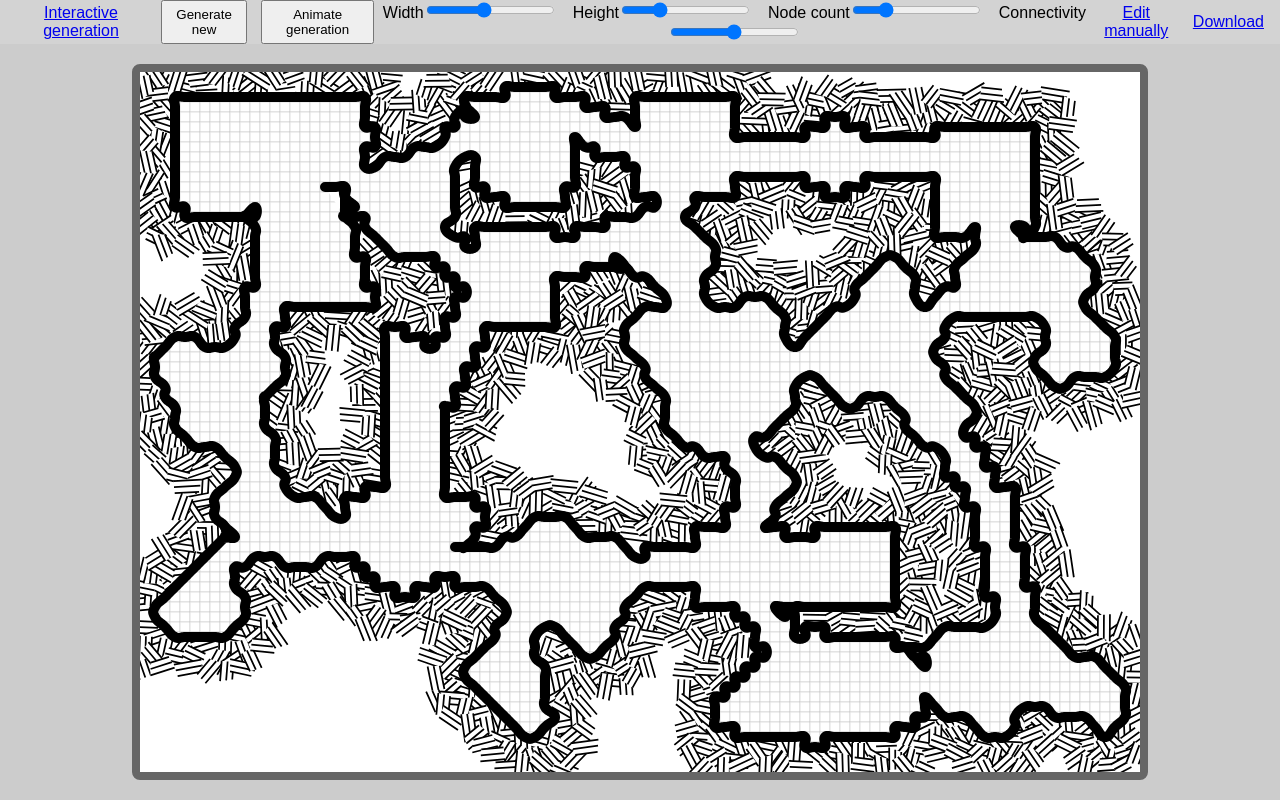
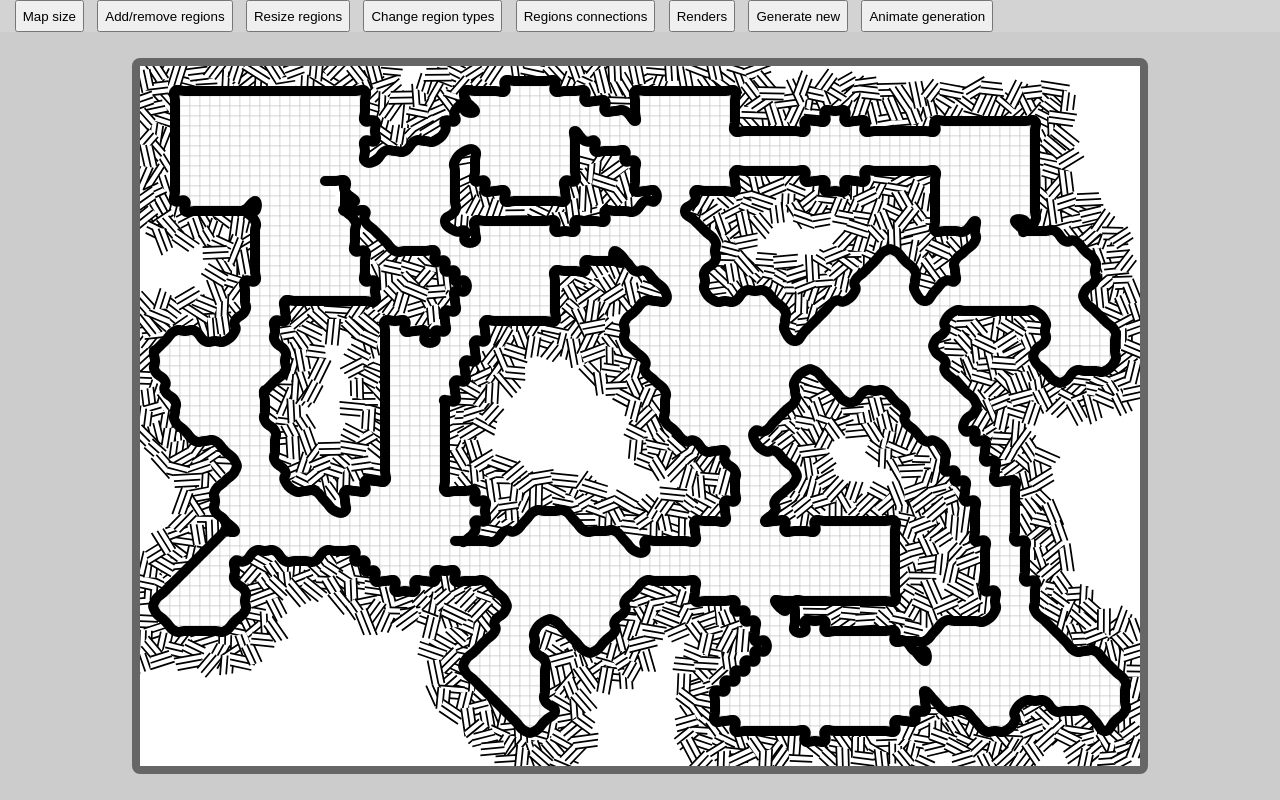
Before and after one commit to FTWinston/RandomDungeon, a React (Create React App) app: page / in a window 1280 px wide. Built offline with nearby package versions, Linux system fonts and the light colour scheme.

Commit message:
Removed react router. Replaced concept of separate interactive generation with ability to edit auto-generated maps.

```diff
--- a/package.json
+++ b/package.json
@@ -5,7 +5,6 @@
   "dependencies": {
     "react": "^16.12.0",
     "react-dom": "^16.12.0",
-    "react-router-dom": "^5.1.2",
     "react-scripts": "^3.2.0"
   },
   "scripts": {
@@ -19,7 +18,6 @@
     "@types/node": "^8.0.52",
     "@types/react": "^16.9.11",
     "@types/react-dom": "^16.9.4",
-    "@types/react-router-dom": "^5.1.2",
     "typescript": "^3.7.2"
   },
   "browserslist": {
--- a/src/components/App.tsx
+++ b/src/components/App.tsx
@@ -1,6 +1,5 @@
 import * as React from 'react';
 import { FunctionComponent, useState, useEffect } from 'react';
-import { BrowserRouter as Router } from 'react-router-dom';
 import { Menu } from './menu/Menu';
 import { FixedCanvas } from './Canvas';
 import { Dungeon } from '../dungeon/model/Dungeon';
@@ -85,7 +84,6 @@ export const App: FunctionComponent = () => {
     useEffect(() => { generate(GenerationSteps.Render) }, []); // eslint-disable-line
 
     return (
-        <Router>
         <div className="App">
             <Menu
                 dungeon={dungeon}
@@ -106,6 +104,5 @@ export const App: FunctionComponent = () => {
                 ref={canvas}
             />
         </div>
-        </Router>
     );
 }
--- a/src/components/menu/AutoGenerate.tsx
+++ /dev/null
@@ -1,115 +0,0 @@
-import * as React from 'react';
-import { FunctionComponent, useMemo } from 'react';
-import { IGenerationSettings } from '../../dungeon/IGenerationSettings';
-import { GenerationSteps } from '../../dungeon/GenerationSteps';
-import { Link } from 'react-router-dom';
-import { RangeInput } from '../common/RangeInput';
-
-export interface Props {
-    isGenerating: boolean;
-    generationSettings: Readonly<IGenerationSettings>;
-    setGenerationSettings: (settings: IGenerationSettings) => void;
-    generate: (generateTo: GenerationSteps) => Promise<void>;
-    regenerate: (animate: boolean, generateFrom: GenerationSteps, generateTo: GenerationSteps) => Promise<void>;
-    skip: () => void;
-    finish: () => void;
-}
-
-export const AutoGenerate: FunctionComponent<Props> = props => {
-    const { generate, regenerate } = props;
-    const settings = props.generationSettings;
-
-    const generateNew = useMemo(() => (() => generate(GenerationSteps.Render)), [generate]);
-    const animate = useMemo(() => (() => regenerate(true, GenerationSteps.FIRST_STEP, GenerationSteps.Render)), [regenerate]);
-
-    const regenerateFromStart = useMemo(() => (() => regenerate(false, GenerationSteps.FIRST_STEP, GenerationSteps.Render)), [regenerate]);
-    const regenerateFromConnectivity = useMemo(() => (() => regenerate(false, GenerationSteps.FilterLinks, GenerationSteps.Render)), [regenerate]);
-
-    const setWidth = (val: number) => {
-        props.setGenerationSettings({
-            ...settings,
-            cellsWide: val,
-        });
-    };
-
-    const setHeight = (val: number) => {
-        props.setGenerationSettings({
-            ...settings,
-            cellsHigh: val,
-        });
-    };
-
-    const setNodeCount = (val: number) => {
-        props.setGenerationSettings({
-            ...settings,
-            nodeCount: val,
-        });
-    };
-
-    const setConnectivity = (val: number) => {
-        props.setGenerationSettings({
-            ...settings,
-            connectivity: val,
-        });
-    };
-
-    const generateOrSkip = props.isGenerating
-        ? <button className="menu__button">Skip step</button>
-        : <button className="menu__button" onClick={generateNew}>Generate new</button>
-
-    const animateOrFinish = props.isGenerating
-        ? <button className="menu__button">Finish</button>
-        : <button className="menu__button" onClick={animate}>Animate generation</button>
-
-    return <div className="menu menu--autoGenerate">
-        <Link className="menu__link" to="/interactive">Interactive generation</Link>
-
-        {generateOrSkip}
-        {animateOrFinish}
-
-        <div className="menu__group">
-            <RangeInput
-                label="Width"
-                min={20}
-                max={200}
-                value={settings.cellsWide}
-                onChange={setWidth}
-                onChangeComplete={regenerateFromStart}
-                disabled={props.isGenerating}
-            />
-
-            <RangeInput
-                label="Height"
-                min={20}
-                max={200}
-                value={settings.cellsHigh}
-                onChange={setHeight}
-                onChangeComplete={regenerateFromStart}
-                disabled={props.isGenerating}
-            />
-
-            <RangeInput
-                label="Node count"
-                min={2}
-                max={100}
-                value={settings.nodeCount}
-                onChange={setNodeCount}
-                onChangeComplete={regenerateFromStart}
-                disabled={props.isGenerating}
-            />
-
-            <RangeInput
-                label="Connectivity"
-                min={0}
-                max={100}
-                value={settings.connectivity}
-                onChange={setConnectivity}
-                onChangeComplete={regenerateFromConnectivity}
-                disabled={props.isGenerating}
-            />
-        </div>
-
-        <Link className="menu__link" to="/interactive/details">Edit manually</Link>
-        <Link className="menu__link" to="/download">Download</Link>
-    </div>
-}
--- /dev/null
+++ b/src/components/menu/Generate.tsx
@@ -0,0 +1,45 @@
+import * as React from 'react';
+import { FunctionComponent, useMemo } from 'react';
+import { GenerationSteps } from '../../dungeon/GenerationSteps';
+
+export interface Props {
+    isGenerating: boolean;
+    generate: (generateTo: GenerationSteps) => Promise<void>;
+    regenerate: (animate: boolean, generateFrom: GenerationSteps, generateTo: GenerationSteps) => Promise<void>;
+    skip: () => void;
+    finish: () => void;
+
+    showSize: () => void;
+    showAddRegions: () => void;
+    showResizeRegions: () => void;
+    showRegionTypes: () => void;
+    showConnections: () => void;
+    showRenders: () => void;
+}
+
+export const Generate: FunctionComponent<Props> = props => {
+    const { generate, regenerate } = props;
+
+    const generateNew = useMemo(() => (() => generate(GenerationSteps.Render)), [generate]);
+    const animate = useMemo(() => (() => regenerate(true, GenerationSteps.FIRST_STEP, GenerationSteps.Render)), [regenerate]);
+
+    const generateOrSkip = props.isGenerating
+        ? <button className="menu__button">Skip step</button>
+        : <button className="menu__button" onClick={generateNew}>Generate new</button>
+
+    const animateOrFinish = props.isGenerating
+        ? <button className="menu__button">Finish</button>
+        : <button className="menu__button" onClick={animate}>Animate generation</button>
+
+    return <div className="menu menu--autoGenerate">
+        <button className="menu__link" onClick={props.showSize}>Map size</button>
+        <button className="menu__link" onClick={props.showAddRegions}>Add/remove regions</button>
+        <button className="menu__link" onClick={props.showResizeRegions}>Resize regions</button>
+        <button className="menu__link" onClick={props.showRegionTypes}>Change region types</button>
+        <button className="menu__link" onClick={props.showConnections}>Regions connections</button>
+        <button className="menu__link" onClick={props.showRenders}>Renders</button>
+
+        {generateOrSkip}
+        {animateOrFinish}
+    </div>
+}
--- a/src/components/menu/MapSize.tsx
+++ b/src/components/menu/MapSize.tsx
@@ -1,26 +1,16 @@
 import * as React from 'react';
 import { FunctionComponent } from 'react';
-import { Link } from 'react-router-dom';
 import { RangeInput } from '../common/RangeInput';
 import { IGenerationSettings } from '../../dungeon/IGenerationSettings';
 
 interface Props {
-    prev?: string;
-    next?: string;
+    goBack: () => void;
     generationSettings: IGenerationSettings;
     setGenerationSettings: (settings: IGenerationSettings) => void;
     redraw: () => void;
 }
 
 export const MapSize: FunctionComponent<Props> = props => {
-    const prev = props.prev === undefined
-        ? undefined
-        : <Link to={props.prev}>previous step</Link>
-
-    const next = props.next === undefined
-        ? undefined
-        : <Link to={props.next}>next step</Link>
-
     const setWidth = (val: number) => {
         props.setGenerationSettings({
             ...props.generationSettings,
@@ -36,8 +26,7 @@ export const MapSize: FunctionComponent<Props> = props => {
     }
 
     return <div className="menu menu--mapSize">
-        {prev}
-        {next}
+        <button className="menu__button menu__button--back" onClick={props.goBack}>Go back</button>
 
         <div className="menu__group">
             <RangeInput
--- a/src/components/menu/Menu.tsx
+++ b/src/components/menu/Menu.tsx
@@ -1,82 +1,97 @@
 import * as React from 'react';
 import './Menu.css';
-import { FunctionComponent } from 'react';
-import { Switch, Route, Redirect } from 'react-router-dom';
-import { AutoGenerate, Props as AutoGenerateProps } from './AutoGenerate';
-import { Download } from './Download';
+import { FunctionComponent, useState, useMemo } from 'react';
+import { Generate } from './Generate';
+import { Dungeon } from '../../dungeon/model/Dungeon';
+import { MapSize } from './MapSize';
+import { GenerationSteps } from '../../dungeon/GenerationSteps';
+import { IGenerationSettings } from '../../dungeon/IGenerationSettings';
 import { RegionPlacement } from './RegionPlacement';
 import { RegionSize } from './RegionSize';
-import { RegionTypes } from './RegionTypes';
-import { GenerationSteps } from '../../dungeon/GenerationSteps';
-import { MapSize } from './MapSize';
-import { Dungeon } from '../../dungeon/model/Dungeon';
 
-interface Props extends AutoGenerateProps {
+interface Props {
+    isGenerating: boolean;
     dungeon: Dungeon;
     canvas?: HTMLCanvasElement;
     cellSize: number;
+    generationSettings: Readonly<IGenerationSettings>;
+    setGenerationSettings: (settings: IGenerationSettings) => void;
+    generate: (generateTo: GenerationSteps) => Promise<void>;
+    regenerate: (animate: boolean, generateFrom: GenerationSteps, generateTo: GenerationSteps) => Promise<void>;
+    skip: () => void;
+    finish: () => void;
+}
+
+enum MenuPage {
+    Main,
+    Size,
+    AddRegions,
+    ResizeRegions,
+    RegionTypes,
+    Connections,
+    Renders,
 }
 
 export const Menu: FunctionComponent<Props> = props => {
-    return (
-        <Switch>
-            <Route path="/" exact>
-                <AutoGenerate
-                    isGenerating={props.isGenerating}
+    const [currentPage, setCurrentPage] = useState(MenuPage.Main);
+
+    const switchToMain = useMemo(() => () => setCurrentPage(MenuPage.Main), []);
+    const switchToSize = useMemo(() => () => setCurrentPage(MenuPage.Size), []);
+    const switchToAddRegions = useMemo(() => () => setCurrentPage(MenuPage.AddRegions), []);
+    const switchToResizeRegions = useMemo(() => () => setCurrentPage(MenuPage.ResizeRegions), []);
+    const switchToRegionTypes = useMemo(() => () => setCurrentPage(MenuPage.RegionTypes), []);
+    const switchToConnections = useMemo(() => () => setCurrentPage(MenuPage.Connections), []);
+    const switchToRenders = useMemo(() => () => setCurrentPage(MenuPage.Renders), []);
+
+    switch (currentPage) {
+        case MenuPage.Size:
+            return (
+                <MapSize
+                    goBack={switchToMain}
                     generationSettings={props.generationSettings}
                     setGenerationSettings={props.setGenerationSettings}
+                    redraw={() => props.regenerate(false, GenerationSteps.FIRST_STEP, GenerationSteps.Render)}
+                />
+            );
+        case MenuPage.AddRegions:
+            return (
+                <RegionPlacement
+                    goBack={switchToMain}
+                    dungeon={props.dungeon}
+                    dungeonDisplay={props.canvas}
+                    cellSize={props.cellSize}
+                    redraw={() => props.regenerate(false, GenerationSteps.FIRST_STEP, GenerationSteps.Render)}
+                />
+            );
+        case MenuPage.ResizeRegions:
+            return (
+                <RegionSize
+                    goBack={switchToMain}
+                    dungeon={props.dungeon}
+                    dungeonDisplay={props.canvas}
+                    cellSize={props.cellSize}
+                    redraw={() => props.regenerate(false, GenerationSteps.FIRST_STEP, GenerationSteps.Render)}
+                />
+            );
+
+        // TODO: other pages
+
+        default:
+            return (
+                <Generate
+                    isGenerating={props.isGenerating}
                     generate={props.generate}
                     regenerate={props.regenerate}
                     skip={props.skip}
                     finish={props.finish}
+
+                    showSize={switchToSize}
+                    showAddRegions={switchToAddRegions}
+                    showResizeRegions={switchToResizeRegions}
+                    showRegionTypes={switchToRegionTypes}
+                    showConnections={switchToConnections}
+                    showRenders={switchToRenders}
                 />
-            </Route>
-            <Route path="/download">
-                <Download />
-            </Route>
-            <Route path="/interactive/size">
-                <MapSize
-                    next="/interactive/regions/place"
-                    generationSettings={props.generationSettings}
-                    setGenerationSettings={props.setGenerationSettings}
-                    redraw={() => props.regenerate(false, GenerationSteps.CreateTiles, GenerationSteps.CreateTiles)}
-                />
-            </Route>
-            <Route path="/interactive/regions/place">
-                <RegionPlacement
-                    prev="/interactive/size"
-                    next="/interactive/regions/size"
-                    dungeon={props.dungeon}
-                    dungeonDisplay={props.canvas}
-                    cellSize={props.cellSize}
-                    redraw={() => props.regenerate(false, GenerationSteps.AssociateTiles, GenerationSteps.AssociateTiles)}
-                />
-            </Route>
-            <Route path="/interactive/regions/size">
-                <RegionSize
-                    prev="/interactive/regions/place"
-                    next="/interactive/regions/types"
-                    dungeon={props.dungeon}
-                    dungeonDisplay={props.canvas}
-                    cellSize={props.cellSize}
-                    redraw={() => props.regenerate(false, GenerationSteps.AssociateTiles, GenerationSteps.AssociateTiles)}
-                />
-            </Route>
-            <Route path="/interactive/regions/types">
-                <RegionTypes
-                    prev="/interactive/regions/size"
-                />
-            </Route>
-            <Route path="/interactive" exact render={() => {
-                props.generate(GenerationSteps.FIRST_STEP); // clear the current map
-                return <Redirect to="/interactive/size" />
-            }} />
-            <Route path="/interactive">
-                <Redirect to="/interactive/size" />
-            </Route>
-            <Route>
-                <Redirect to="/" />
-            </Route>
-        </Switch>
-    )
+            );
+    }
 };
--- a/src/components/menu/RegionPlacement.tsx
+++ b/src/components/menu/RegionPlacement.tsx
@@ -1,12 +1,10 @@
 import * as React from 'react';
 import { FunctionComponent, useEffect } from 'react';
-import { Link } from 'react-router-dom';
 import { Dungeon } from '../../dungeon/model/Dungeon';
 import { Region, RegionType } from '../../dungeon/model/Region';
 
 interface Props {
-    prev?: string;
-    next?: string;
+    goBack: () => void;
     dungeon: Dungeon;
     dungeonDisplay?: HTMLElement;
     cellSize: number;
@@ -14,14 +12,6 @@ interface Props {
 }
 
 export const RegionPlacement: FunctionComponent<Props> = props => {
-    const prev = props.prev === undefined
-        ? undefined
-        : <Link to={props.prev}>previous step</Link>
-
-    const next = props.next === undefined
-        ? undefined
-        : <Link to={props.next}>next step</Link>
-
     const { dungeonDisplay, dungeon, redraw, cellSize } = props;
 
     useEffect(() => {
@@ -67,8 +57,7 @@ export const RegionPlacement: FunctionComponent<Props> = props => {
     }, [dungeonDisplay, dungeon, redraw, cellSize]);
 
     return <div className="menu menu--regionPlacement">
-        {prev}
-        {next}
+        <button className="menu__button menu__button--back" onClick={props.goBack}>Go back</button>
 
         <div className="menu__section">
             Left click the map to place region nodes. Right click to remove a region.
--- a/src/components/menu/RegionSize.tsx
+++ b/src/components/menu/RegionSize.tsx
@@ -1,11 +1,9 @@
 import * as React from 'react';
 import { FunctionComponent, useEffect } from 'react';
-import { Link } from 'react-router-dom';
 import { Dungeon } from '../../dungeon/model/Dungeon';
 
 interface Props {
-    prev?: string;
-    next?: string;
+    goBack: () => void;
     dungeon: Dungeon;
     dungeonDisplay?: HTMLElement;
     cellSize: number;
@@ -13,14 +11,6 @@ interface Props {
 }
 
 export const RegionSize: FunctionComponent<Props> = props => {
-    const prev = props.prev === undefined
-        ? undefined
-        : <Link to={props.prev}>previous step</Link>
-
-    const next = props.next === undefined
-        ? undefined
-        : <Link to={props.next}>next step</Link>
-
     const { dungeonDisplay, dungeon, redraw, cellSize } = props;
 
     useEffect(() => {
@@ -66,8 +56,7 @@ export const RegionSize: FunctionComponent<Props> = props => {
     }, [dungeonDisplay, dungeon, redraw, cellSize]);
 
     return <div className="menu menu--regionSize">
-        {prev}
-        {next}
+        <button className="menu__button menu__button--back" onClick={props.goBack}>Go back</button>
 
         <div className="menu__section">
             Left click on a region to increase its size. Right click to decrease its size.
--- a/src/components/menu/RegionTypes.tsx
+++ b/src/components/menu/RegionTypes.tsx
@@ -1,25 +1,14 @@
 import * as React from 'react';
 import { FunctionComponent } from 'react';
-import { Link } from 'react-router-dom';
 
 interface Props {
-    prev?: string;
-    next?: string;
+    goBack: () => void;
 }
 
 export const RegionTypes: FunctionComponent<Props> = props => {
-    const prev = props.prev === undefined
-        ? undefined
-        : <Link to={props.prev}>previous step</Link>
+    return <div className="menu menu--regionTypes">
+        <button className="menu__button menu__button--back" onClick={props.goBack}>Go back</button>
 
-    const next = props.next === undefined
-        ? undefined
-        : <Link to={props.next}>next step</Link>
-
-    return <div className="menu menu--regionTypes">
         TODO
-
-        {prev}
-        {next}
     </div>
 }
```
Also changed, not shown: 1 other file (tests, documents, lock files or other folders). Lines whose indentation alone changed are shown as unchanged.
